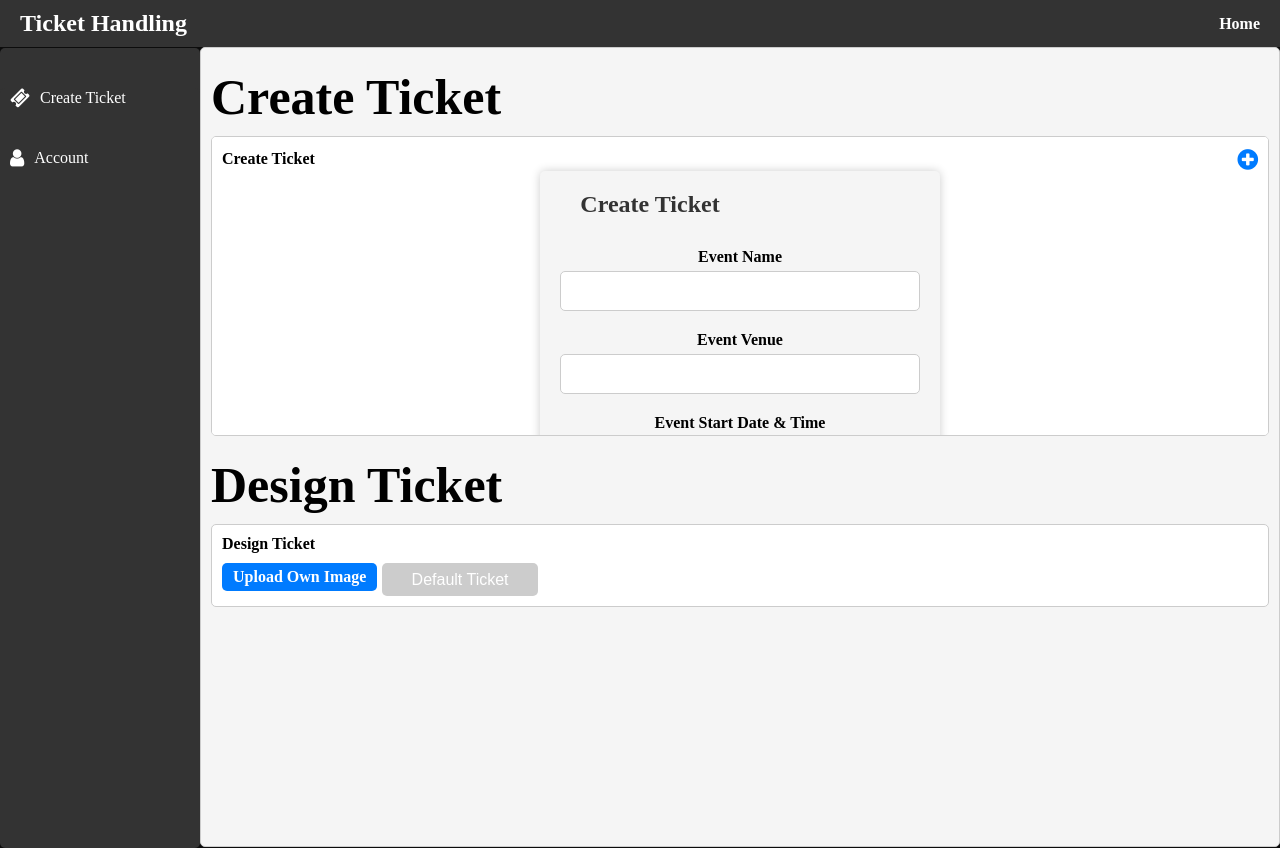
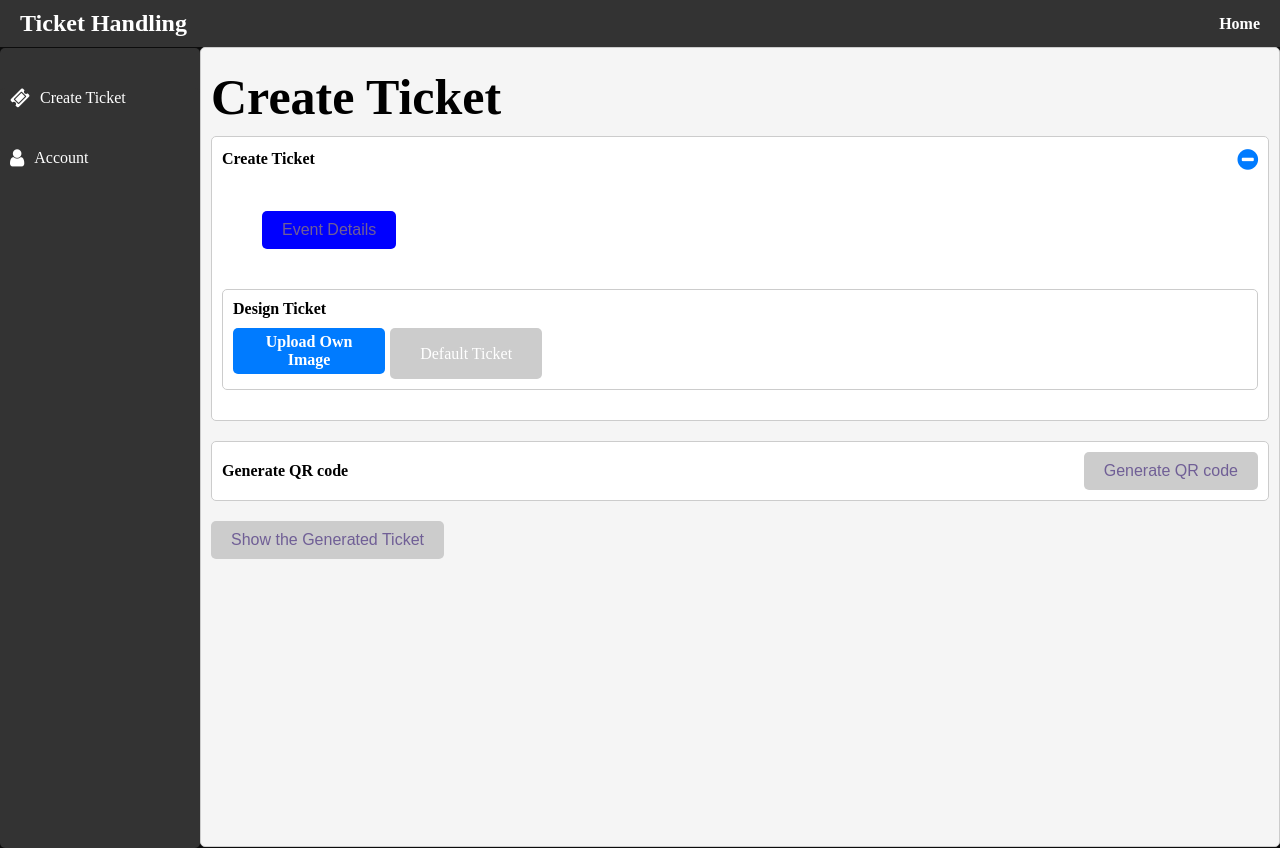
Before and after one commit to senaldm/Eventsy-Web, a React (Create React App) app: page /ticket in a window 1280 px wide. Both pictures are taken after a click on the icon 1247 px from the left and 159 px from the top of the page. Built offline with nearby package versions, Linux system fonts and the light colour scheme; a web font is replaced by a local one.

Commit message:
Niroshan web (#8)
* add some styles

* updated

* add ticket handling pages

* add ticket sketch

* updated

* updated

---------

Co-authored-by: Senal Dimuthu <109109122+senaldm@users.noreply.github.com>

```diff
--- a/package.json
+++ b/package.json
@@ -14,6 +14,7 @@
     "firebase": "^10.5.2",
     "font-awesome": "^4.7.0",
     "react": "^18.2.0",
+    "react-color": "^2.19.3",
     "react-datepicker": "^4.21.0",
     "react-dom": "^18.2.0",
     "react-icons": "^4.11.0",
--- a/src/container/Ticket/DefaultTicketSketch.jsx
+++ b/src/container/Ticket/DefaultTicketSketch.jsx
@@ -1,15 +1,36 @@
 import React, { useState } from 'react';
+import { ChromePicker } from 'react-color';
 import './DefaultTicketSketch.css';
 
-const DefaultTicketSketch = () => {
+const DefaultTicketSketch = ({ formData }) => {
   const [selectedImage, setSelectedImage] = useState(null);
   const [contentEditable, setContentEditable] = useState(false);
-  const [EventName, setEventName] = useState('Demo');
-  const [eventDescription, setEventDescription] = useState('Add Event Description, tagline, or any other useful information');
-  const [startDate, setStartDate] = useState('Start Date and Time');
-  const [endDate, setEndDate] = useState('End Date and Time');
-  const [venue, setVenue] = useState('Venue');
-  const [termsAndConditions, setTermsAndConditions] = useState('Add important notes, Terms & Conditions, ticket transfer, and refund policy');
+  const [backgroundColor, setBackgroundColor] = useState(''); // State for background color
+  const [showColorPicker, setShowColorPicker] = useState(false);
+  const [qrCodeSpaceColor, setQrCodeSpaceColor] = useState('');
+  const EventName = formData ? formData.event : 'Demo';
+  const eventDescription = 'Add Event Description, tagline, or any other useful information';
+  const startDate = formData ? formData.startEndDateTime.start : 'Start Date and Time';
+  const endDate = formData ? formData.startEndDateTime.end : 'End Date and Time';
+  const venue = formData ? formData.venue : 'Venue';
+  const termsAndConditions = 'Add important notes, Terms & Conditions, ticket transfer, and refund policy';
+  const formattedStartDate = startDate instanceof Date ? startDate.toLocaleString() : startDate;
+  const formattedEndDate = endDate instanceof Date ? endDate.toLocaleString() : endDate;
+  // State for QR code space color
+  const [ticketData, setTicketData] = useState({
+    selectedImage: null,
+    contentEditable: false,
+    EventName: formData ? formData.event : 'Demo',
+    eventDescription: 'Add Event Description, tagline, or any other useful information',
+    startDate: formData ? formData.startEndDateTime.start : 'Start Date and Time',
+    endDate: formData ? formData.startEndDateTime.end : 'End Date and Time',
+    venue: formData ? formData.venue : 'Venue',
+    termsAndConditions: 'Add important notes, Terms & Conditions, ticket transfer, and refund policy',
+    formattedStartDate: '',
+    formattedEndDate: '',
+    backgroundColor: '',
+    qrCodeSpaceColor: '',
+  });
 
   const handleImageUpload = (e) => {
     const file = e.target.files[0];
@@ -26,16 +47,39 @@ const DefaultTicketSketch = () => {
     setContentEditable(false);
   };
 
+
+  const ticketBorderStyle = {
+    backgroundImage: selectedImage ? `url(${selectedImage})` : 'none',
+  };
+
+  const handleToggleColorPicker = () => {
+    setShowColorPicker(!showColorPicker);
+  };
+
+  const handleColorChange = (color) => {
+    setBackgroundColor(color.hex);
+  };
+
+  const handleQrCodeSpaceColorChange = (color) => {
+    setQrCodeSpaceColor(color.hex);
+  };
+
+  const handleSave = () => {
+    // Here, you can send the ticketData to a server or store it locally
+    // For demonstration, we'll log it to the console
+    console.log(ticketData);
+  };
+
   const ticketThirdBorderStyle = {
     backgroundImage: selectedImage ? `url(${selectedImage})` : 'none',
   };
 
 
+
   return (
     <div className="Main-back">
-      <div className="ticket-main-border">
-        <div className="ticket-second-border">
-          <div className="ticket-third-border" style={ticketThirdBorderStyle}>
+        <div className="ticket-main-border" style={{ backgroundColor: backgroundColor }} onClick={handleToggleColorPicker}>
+          <div className="ticket-second-border" style={ticketBorderStyle}>
             <div className="ticket-main-content" style={{ backgroundColor: selectedImage ? 'transparent' : 'antiquewhite' }}>
 
               <div className="image-uploader">
@@ -78,7 +122,7 @@ const DefaultTicketSketch = () => {
                       className="editable-text start-date"
                       style={{ fontSize: '17px' }}
                     >
-                      {startDate}
+                      {formattedStartDate}
                     </span>
                     <i className="fa fa-pencil" aria-hidden="true" onClick={() => handleContentEdit('startDate')}></i>
                     <span> | </span>
@@ -87,7 +131,7 @@ const DefaultTicketSketch = () => {
                       className="editable-text end-date"
                       style={{ fontSize: '17px' }}
                     >
-                      {endDate}
+                      {formattedEndDate}
                     </span>
                     <i className="fa fa-pencil" aria-hidden="true" onClick={() => handleContentEdit('endDate')}></i>
                   </div>
@@ -116,17 +160,28 @@ const DefaultTicketSketch = () => {
                       onClick={() => handleContentEdit('termsAndConditions')}
                     ></i>
                   </p>
-                  {contentEditable === 'termsAndConditions' && (
-                    <div className="save-button">
-                      <button onClick={handleContentSave}>Save</button>
-                    </div>
-                  )}
+
                 </div>
               </div>
             </div>
-            <div className="ticket-Qr-code">{/* Add content for QR code section */}</div>
+            <div className="ticket-Qr-code" style={{ backgroundColor: qrCodeSpaceColor }} onClick={handleToggleColorPicker}>
+              {/* Add content for QR code section */}
+            </div>
           </div>
+          {showColorPicker && (
+            <div className="color-picker">
+              <ChromePicker color={backgroundColor} onChange={handleColorChange} />
+            </div>
+          )}
+          {showColorPicker && (
+            <div className="qr-code-color-picker">
+              <ChromePicker color={qrCodeSpaceColor} onChange={handleQrCodeSpaceColorChange} />
+            </div>
+          )}
         </div>
+      <div style={{margin:'30px'}}>
+        <button style={{marginRight:'30px'}} onClick={handleSave}>Confirm</button>
+        <button>Cancel</button>
       </div>
     </div>
   );
--- /dev/null
+++ b/src/container/Ticket/GenerateQRcodeForm.css
@@ -0,0 +1,46 @@
+.generate-qr-code-form {
+    max-width: 400px;
+    margin: 0 auto;
+    padding: 20px;
+    border: 1px solid #ccc;
+    border-radius: 5px;
+    background-color: #f9f9f9;
+  }
+
+  .form-group {
+    margin-bottom: 15px;
+  }
+
+  label {
+    display: block;
+    font-weight: bold;
+    margin-bottom: 5px;
+  }
+
+  input[type="text"],
+  input[type="number"] {
+    width: calc(100% - 20px);
+    padding: 10px;
+    font-size: 16px;
+    border: 1px solid #ccc;
+    border-radius: 5px;
+  }
+  .button-group{
+    display: flex;
+    flex-direction: row;
+    justify-content: space-between;
+  }
+  button {
+    padding: 10px 20px;
+    font-size: 16px;
+    background-color: #4caf50;
+    color: rgb(112, 95, 150);
+    border: none;
+    border-radius: 5px;
+    cursor: pointer;
+    transition: background-color 0.3s;
+  }
+
+  button:hover {
+    background-color: #45a049;
+  }
--- /dev/null
+++ b/src/container/Ticket/GenerateQRcodeForm.jsx
@@ -0,0 +1,105 @@
+import React, { useState } from 'react';
+import './GenerateQRcodeForm.css';
+
+const GenerateQRcodeForm = () => {
+  const [formData, setFormData] = useState({
+    ticketType: '',
+    qrCodeSize: '',
+    qrCodeLocation: '',
+    numberOfTickets: '',
+    heightInPixels: '',
+    widthInPixels: '',
+  });
+
+  const handleChange = (e) => {
+    const { name, value } = e.target;
+    setFormData({ ...formData, [name]: value });
+  };
+
+  const handleGenerateQRCode = () => {
+    // Add your QR code generation logic here
+    // You can access the form data in the formData state
+  };
+
+  return (
+    <div className="generate-qr-code-form">
+      <h3>Generate QR Code</h3>
+      <form>
+        <div className="form-group">
+          <label htmlFor="ticketType">Ticket Type:</label>
+          <input
+            type="text"
+            id="ticketType"
+            name="ticketType"
+            value={formData.ticketType}
+            onChange={handleChange}
+          />
+        </div>
+
+        <div className="form-group">
+          <label htmlFor="qrCodeSize">QR Code Size:</label>
+          <input
+            type="text"
+            id="qrCodeSize"
+            name="qrCodeSize"
+            value={formData.qrCodeSize}
+            onChange={handleChange}
+          />
+        </div>
+
+        <div className="form-group">
+          <label htmlFor="qrCodeLocation">QR Code Location:</label>
+          <input
+            type="text"
+            id="qrCodeLocation"
+            name="qrCodeLocation"
+            value={formData.qrCodeLocation}
+            onChange={handleChange}
+          />
+        </div>
+
+        <div className="form-group">
+          <label htmlFor="numberOfTickets">Number of Tickets:</label>
+          <input
+            type="number"
+            id="numberOfTickets"
+            name="numberOfTickets"
+            value={formData.numberOfTickets}
+            onChange={handleChange}
+          />
+        </div>
+
+        <div className="form-group">
+          <label htmlFor="heightInPixels">Height (in pixels):</label>
+          <input
+            type="number"
+            id="heightInPixels"
+            name="heightInPixels"
+            value={formData.heightInPixels}
+            onChange={handleChange}
+          />
+        </div>
+
+        <div className="form-group">
+          <label htmlFor="widthInPixels">Width (in pixels):</label>
+          <input
+            type="number"
+            id="widthInPixels"
+            name="widthInPixels"
+            value={formData.widthInPixels}
+            onChange={handleChange}
+          />
+        </div>
+
+        <div className="button-group">
+          <button type="button" onClick={handleGenerateQRCode}>
+            Generate QR Code
+          </button>
+          <button type="button">Cancel</button>
+        </div>
+      </form>
+    </div>
+  );
+};
+
+export default GenerateQRcodeForm;
--- a/src/container/Ticket/TicketForm.jsx
+++ b/src/container/Ticket/TicketForm.jsx
@@ -2,15 +2,10 @@ import React, { useState } from 'react';
 import DatePicker from 'react-datepicker';
 import 'react-datepicker/dist/react-datepicker.css';
 
-
 import './TicketForm.css';
 
-const TicketForm = () => {
+const TicketForm = ({onFormSubmit }) => {
   const [event, setEvent] = useState('');
-  const [ticketType, setTicketType] = useState('');
-  const [qrCodeSize, setQrCodeSize] = useState('');
-  const [qrCodeLocation, setQrCodeLocation] = useState('bottom-left');
-  const [numOfTickets, setNumOfTickets] = useState(1);
   const [venue, setVenue] = useState('');
   const [startEndDateTime, setStartEndDateTime] = useState({
     start: null,
@@ -18,8 +13,18 @@ const TicketForm = () => {
   });
   const [formSubmitted, setFormSubmitted] = useState(false);
 
-  const handleGenerateTicket = () => {
-    // Implement ticket generation logic here
+  // Function to handle form submission
+  const handleSubmit = (e) => {
+    e.preventDefault(); // Prevent the default form submission
+
+    // Create an object to store the form data
+    const formData = {
+      event,
+      venue,
+      startEndDateTime,
+    };
+    onFormSubmit(formData);
+    // You can do further processing with formData, like sending it to an API, or saving it to local state or context.
 
     // Set formSubmitted to true to show the check icon
     setFormSubmitted(true);
@@ -28,7 +33,7 @@ const TicketForm = () => {
   return (
     <div className={`ticket-form ${formSubmitted ? 'hidden' : ''}`}>
       <h2 className='ticketheader'>Create Ticket</h2>
-      <form>
+      <form onSubmit={handleSubmit}>
         <div className="form-group">
           <label htmlFor="event">Event Name</label>
           <input
@@ -75,57 +80,10 @@ const TicketForm = () => {
             dateFormat="MMMM d, yyyy h:mm aa"
             placeholderText="Select End Date & Time"
           />
-
-        </div>
-        <div className="form-group">
-          <label htmlFor="ticketType">Ticket Type</label>
-          <input
-            type="text"
-            id="ticketType"
-            value={ticketType}
-            onChange={(e) => setTicketType(e.target.value)}
-          />
         </div>
 
-        <div className="form-group">
-          <label htmlFor="qrCodeSize">QR Code Size</label>
-          <input
-            type="text"
-            id="qrCodeSize"
-            value={qrCodeSize}
-            onChange={(e) => setQrCodeSize(e.target.value)}
-          />
-        </div>
-
-        <div className="form-group">
-          <label htmlFor="qrCodeLocation">QR Code Location</label>
-          <select
-            id="qrCodeLocation"
-            value={qrCodeLocation}
-            onChange={(e) => setQrCodeLocation(e.target.value)}
-          >
-            <option value="bottom-left">Bottom Left</option>
-            <option value="bottom-right">Bottom Right</option>
-            <option value="bottom-center">Bottom Center</option>
-          </select>
-        </div>
-
-        <div className="form-group">
-          <label htmlFor="numOfTickets">No of tickets</label>
-          <input
-            type="number"
-            id="numOfTickets"
-            value={numOfTickets}
-            onChange={(e) => setNumOfTickets(e.target.value)}
-          />
-        </div>
-
-
-
         <div className="button-group">
-          <button type="button" onClick={handleGenerateTicket}>
-            Generate Ticket
-          </button>
+          <button type="submit">Create Ticket</button>
           <button type="button">Cancel</button>
         </div>
       </form>
--- a/src/container/Ticket/TicketPageBody.css
+++ b/src/container/Ticket/TicketPageBody.css
@@ -64,8 +64,8 @@
 }
 
 .uploaded-image-container img {
-  max-width: 5%; /* Reduce the image size to 5% of its original size */
-  max-height: 5%; /* Reduce the image size to 5% of its original size */
+  max-width: 80vw; /* Reduce the image size to 5% of its original size */
+  max-height: 50vh; /* Reduce the image size to 5% of its original size */
   margin-right: 10px; /* Provide some spacing between the image and buttons */
 }
 
@@ -74,8 +74,8 @@
   color: white;
   border: none;
   border-radius: 5px;
-  padding: 5px 10px;
   cursor: pointer;
+
 }
 
 /* Upload Own Image and Default Ticket buttons */
@@ -100,3 +100,27 @@
 .upload-own-button span {
   display: block;
 }
+.main-Qr{
+  background-color: #fff;
+  border: 1px solid #ccc;
+  border-radius: 5px;
+  padding: 10px;
+  margin-bottom: 20px;
+  max-height: 300px; /* Set a maximum height for scrolling */
+  overflow-y: auto;
+}
+.generate-Qr-header {
+
+  display: flex;
+  justify-content: space-between;
+  align-items: center;
+}
+.generate-Qr-header span {
+  font-weight: bold;
+}
+
+.generate-Qr-header i {
+  cursor: pointer;
+  font-size: 24px;
+  color: #007bff; /* Blue color for icons */
+}
--- a/src/container/Ticket/TicketPageBody.jsx
+++ b/src/container/Ticket/TicketPageBody.jsx
@@ -2,7 +2,8 @@ import React, { useState } from 'react';
 import './TicketPageBody.css';
 import 'font-awesome/css/font-awesome.min.css';
 import TicketForm from './TicketForm';
-import DefaultTicketSketch from './DefaultTicketSketch'; // Import the DefaultTicketSketch component
+import DefaultTicketSketch from './DefaultTicketSketch';
+import GenerateQRcodeForm from './GenerateQRcodeForm'; // Import the QR code form
 
 const TicketPageBody = () => {
   const [showCreateTicketForm, setShowCreateTicketForm] = useState(false);
@@ -13,18 +14,54 @@ const TicketPageBody = () => {
   const [showDefaultTicket, setShowDefaultTicket] = useState(true);
   const [uploadedImage, setUploadedImage] = useState(null);
 
+  const [showEventDetailsButton, setShowEventDetailsButton] = useState(false);
+  const [isPlusIcon, setIsPlusIcon] = useState(true);
+  const [showEventDetailsForm, setShowEventDetailsForm] = useState(false);
+
+  const [showQRCodeForm, setShowQRCodeForm] = useState(false); // New state for QR code form
+  const [isPlusIconQR, setIsPlusIconQR] = useState(true);
+  const [showDoneButton, setshowDoneButton] = useState(false);
+  const [showcancelButton, setshowcancelButton] = useState(false);
+
+  const [formData, setFormData] = useState(null);
+  const handleFormSubmit = (formData) => {
+    // Set the form data to local state
+    setFormData(formData);
+  };
   const toggleCreateTicketForm = () => {
-    setShowCreateTicketForm(!showCreateTicketForm);
+    if (showCreateTicketForm) {
+      setShowCreateTicketForm(false);
       setShowDesignTicket(false);
+      setShowEventDetailsButton(false);
       setEditIcon(false);
       setShowCheckIcon(false);
+      setIsPlusIcon(true);
+      setshowDoneButton(false);
+      setshowcancelButton(false);
+    } else {
+      setShowCreateTicketForm(false);
+      setShowDesignTicket(true);
+      setShowEventDetailsButton(true);
+      setEditIcon(false);
+      setShowCheckIcon(false);
+      setIsPlusIcon(false);
+      setshowDoneButton(true);
+      setshowcancelButton(true);
+    }
+  };
+
+  const toggleCreateTicketForm2 = () => {
+    if (showCreateTicketForm) {
+      setShowCreateTicketForm(false);
+      setIsPlusIcon(true);
+    } else {
+      setShowCreateTicketForm(true);
+      setShowDesignTicket(true);
+    }
   };
 
   const toggleDesignTicket = () => {
     setShowDesignTicket(!showDesignTicket);
-    setShowCreateTicketForm(false);
-    setEditIcon(false);
-    setShowCheckIcon(false);
   };
 
   const toggleEditIcon = () => {
@@ -32,12 +69,7 @@ const TicketPageBody = () => {
   };
 
   const handleGenerateTicket = () => {
-    // Implement ticket generation logic here
-
-    // Set editIcon to true to change the icon to the edit icon
     setEditIcon(true);
-
-    // Hide the form and show the check icon
     setShowCreateTicketForm(false);
     setShowCheckIcon(true);
   };
@@ -63,32 +95,46 @@ const TicketPageBody = () => {
     setShowDefaultTicketSketch(!showDefaultTicketSketch);
   };
 
+  const toggleEventDetailsForm = () => {
+    setShowEventDetailsForm(!showEventDetailsForm);
+  };
+
+  const toggleQRCodeForm = () => {
+    setShowQRCodeForm(!showQRCodeForm);
+    setIsPlusIconQR(!isPlusIconQR);
+  };
+
   return (
     <div className="ticket-page-body">
       <h2 className="mainbodyheader">Create Ticket</h2>
       <div className="create-ticket">
         <div className="create-ticket-header">
           <span>Create Ticket</span>
-          {showCheckIcon ? (
-            <i className="fas fa-check-circle" aria-hidden="true"></i>
-          ) : editIcon ? (
-            <i className="fas fa-pencil-alt" onClick={toggleCreateTicketForm}></i>
-          ) : (
-            <i className="fa fa-plus-circle" onClick={toggleCreateTicketForm}></i>
+          <i
+            className={isPlusIcon ? 'fa fa-plus-circle' : 'fa fa-minus-circle'}
+            onClick={toggleCreateTicketForm}
+          ></i>
+        </div>
+        {showEventDetailsButton && (
+          <button type='button' onClick={toggleCreateTicketForm2} style={{ backgroundColor: 'blue', margin: '40px' }}>
+            Event Details
+          </button>
         )}
+        {showEventDetailsForm && (
+          <div className="event-details-form">
+            {/* Your event details form components here */}
           </div>
+        )}
         {showCreateTicketForm && !editIcon && (
           <div className="popup-form">
             <div className="popup-form-content">
               <div className="scrollable-content">
-                <TicketForm handleGenerateTicket={handleGenerateTicket} />
+                <TicketForm handleGenerateTicket={handleGenerateTicket} onFormSubmit={handleFormSubmit}/>
               </div>
             </div>
           </div>
         )}
-      </div>
-
-      <h2>Design Ticket</h2>
+        {showDesignTicket && !editIcon && (
           <div className="design-ticket">
             <div className="design-ticket-header">
               <span>Design Ticket</span>
@@ -113,18 +159,34 @@ const TicketPageBody = () => {
                       onChange={handleUploadOwn}
                       style={{ display: 'none' }}
                     />
-                <span className="upload-own-image-button">Upload Own Image</span>
+                    <span className="upload-own-image-button" style={{fontFamily:'cursive'}}>Upload Own Image</span>
                   </label>
         )}
                 {showDefaultTicket && (
-              <button className="default-ticket-button" onClick={toggleDefaultTicketSketch}>
+                  <button className="default-ticket-button" onClick={toggleDefaultTicketSketch} style={{fontFamily:'cursive'}}>
                     Default Ticket
                   </button>
         )}
               </div>
+              {showDefaultTicketSketch && <DefaultTicketSketch formData={formData} />
+
+                }
+
             </div>
+
           </div>
-      {showDefaultTicketSketch && <DefaultTicketSketch />}
+        )}
+
+      </div>
+      <div className='main-Qr'>
+        <div className="generate-Qr-header">
+          <span>Generate QR code </span>
+          <button type='button' onClick={toggleQRCodeForm}>Generate QR code</button>
+        </div>
+        {showQRCodeForm && <GenerateQRcodeForm />}
+      </div>
+
+      <button type='button'> Show the Generated Ticket</button>
     </div>
   );
 };
```
Also changed, not shown: src/container/Ticket/DefaultTicketSketch.css (+4 -12 lines), 1 other file (tests, documents, lock files or other folders). Lines whose indentation alone changed are shown as unchanged.
